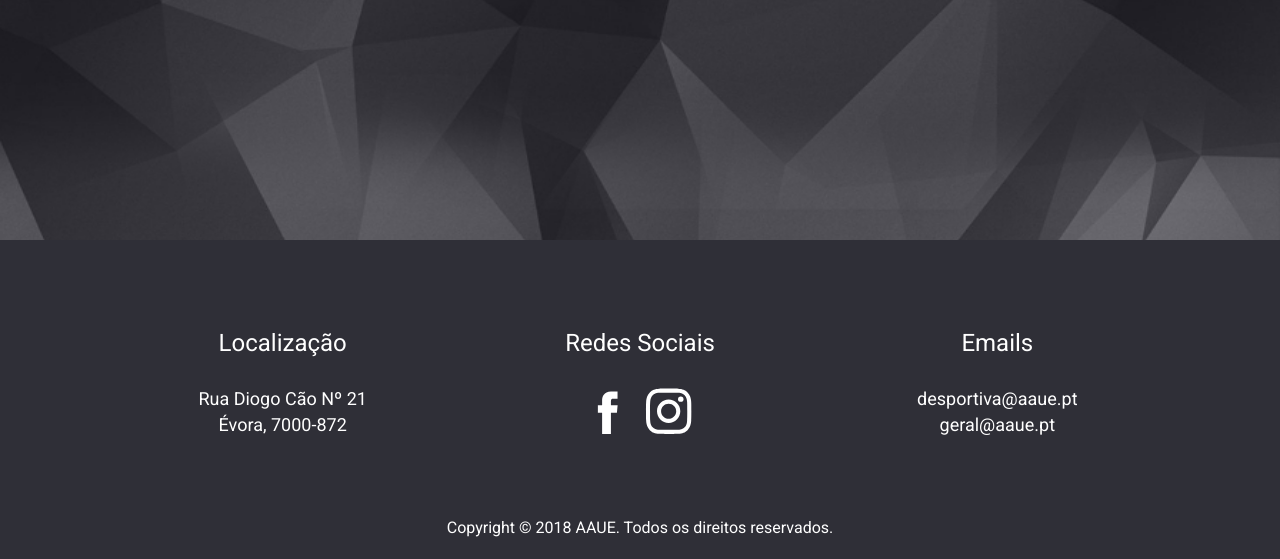
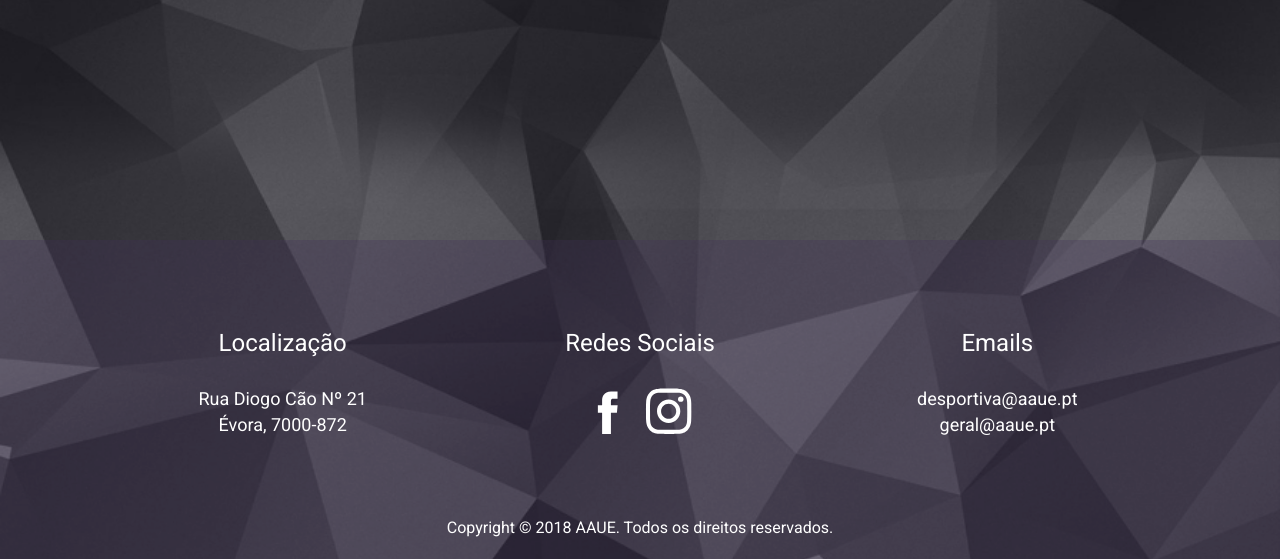
Before and after one commit to AAUE-2018/torneio-reitor, a CodeIgniter app: page /reitor/index.php/faq/index in a window 1280 px wide. Shown: the part 703-1262 px from the top of the page. Run offline with CodeIgniter, Linux system fonts and the light colour scheme; data comes from the database, SQL or seed files in the repository.

Commit message:
Mais Desing

```diff
--- a/assets/css/custom.css
+++ b/assets/css/custom.css
@@ -156,7 +156,7 @@ p, li {
 	bottom: 0;
 	left: 0;
 	width: 100%;
-	background-color: rgb(47,47,55);
+	background-color: rgba(64, 46, 86, 0.3);
 }
 
 .footer-text{
@@ -406,7 +406,7 @@ section.success {
 }
 .contactos .footer-above {
 	padding-top: 50px;
-	background-color: rgb(47,47,55);
+	background-color: rgba(64, 46, 86, 0.3);
 }
 .contactos .footer-col {
 	margin-bottom: 50px;
```
